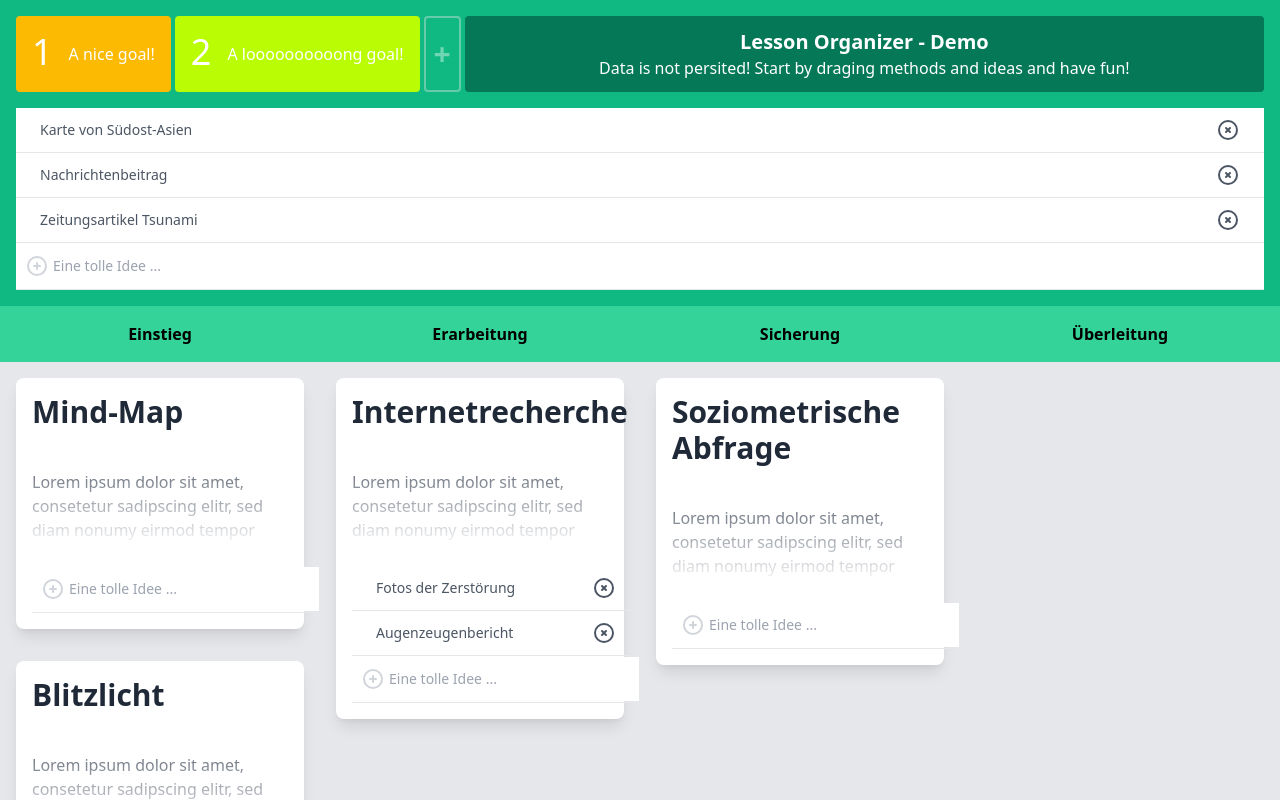
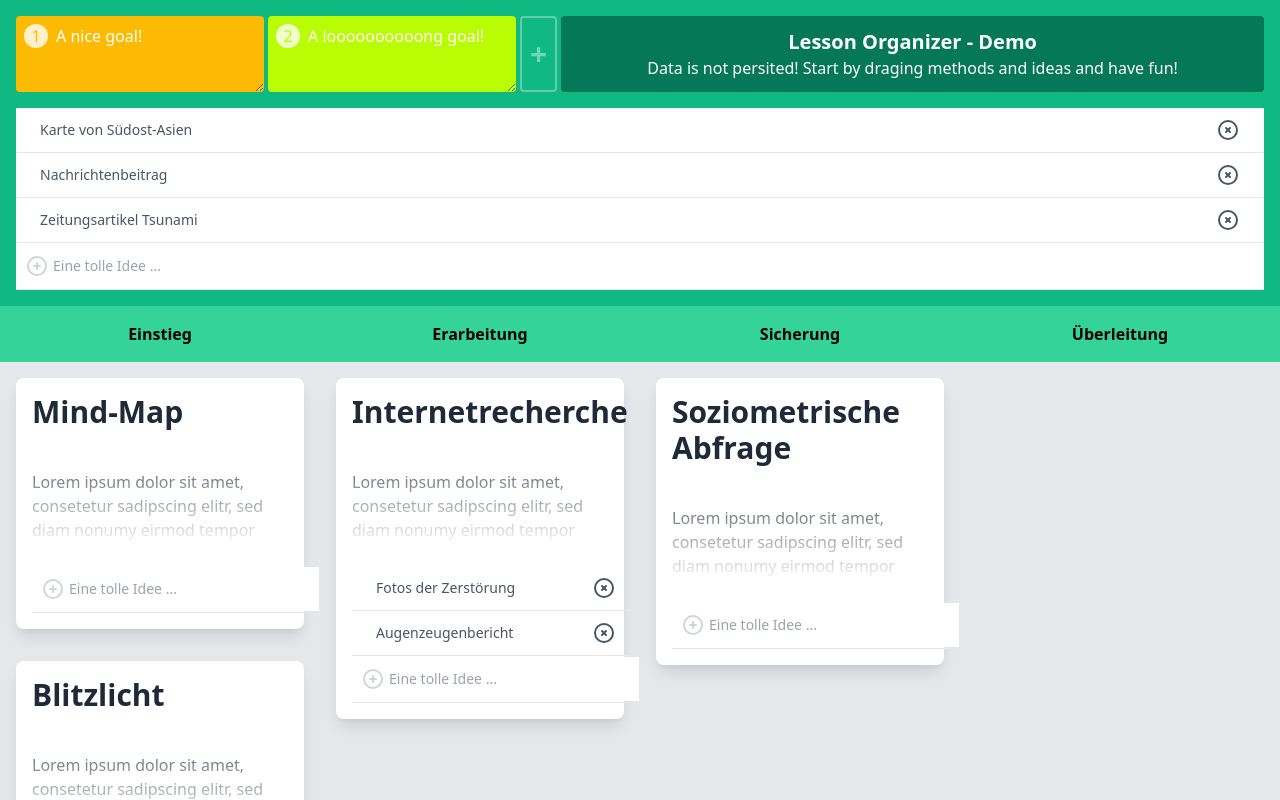
Before and after one commit to nflow/lesson_organizer, a Vue app: page /#/ in a window 1280 px wide. Built offline with nearby package versions, Linux system fonts and the light colour scheme.

Commit message:
Added goals

```diff
--- a/src/components/Goal.vue
+++ b/src/components/Goal.vue
@@ -1,15 +1,38 @@
 <template>
   <div
     :style="{ backgroundColor: bgColor }"
-    class="flex-initial flex flex-row text-center p-4 text-white rounded"
+    class="relative block align-middle text-center text-white rounded"
   >
-    <div class="flex-initial text-4xl align-middle pr-4">{{ order_id }}</div>
-    <div class="flex items-center">{{ text }}</div>
+    <div :style="{ color: bgColor }" class="fixed h-full pl-2 pt-2 opacity-80">
+      <div class="bg-white flex w-6 h-6 rounded-full items-center">
+        <span class="w-full">
+          {{ order_id }}
+        </span>
+      </div>
+    </div>
+    <textarea
+      class="
+        text-shadow
+        resize-y
+        max-w-xs
+        break-words
+        bg-transparent
+        align-middle
+        p-2
+        pl-10
+        text-md
+        block
+        rounded-lg
+        w-full
+        h-full
+      "
+      v-model="refText"
+    />
   </div>
 </template>
 
 <script lang="ts">
-import { defineComponent } from "@vue/runtime-core";
+import { defineComponent, ref, toRef } from "@vue/runtime-core";
 
 export default defineComponent({
   name: "Goal",
@@ -27,5 +50,10 @@ export default defineComponent({
       require: true,
     },
   },
+  setup(props) {
+    const refText = toRef(props, "text");
+
+    return { refText };
+  },
 });
 </script>
--- /dev/null
+++ b/src/components/InputDialog.vue
@@ -0,0 +1,31 @@
+<template>
+  <div
+    :style="{ backgroundColor: bgColor }"
+    class="flex-initial flex flex-row text-center p-4 text-white rounded"
+  >
+    <div class="flex-initial text-4xl align-middle pr-4">{{ order_id }}</div>
+    <div class="flex items-center">{{ text }}</div>
+  </div>
+</template>
+
+<script lang="ts">
+import { defineComponent } from "@vue/runtime-core";
+
+export default defineComponent({
+  name: "InputDialog",
+  props: {
+    order_id: {
+      type: Number,
+      require: true,
+    },
+    text: {
+      type: String,
+      require: true,
+    },
+    bgColor: {
+      type: String,
+      require: true,
+    },
+  },
+});
+</script>
--- a/src/views/Main.vue
+++ b/src/views/Main.vue
@@ -2,13 +2,21 @@
   <div class="flex flex-col bg-gray-200 m-0 h-full">
     <div class="flex flex-col flex-initial bg-green-500 p-4 space-y-4">
       <div class="flex flex-row gap-1 flex-auto">
-        <Goal
-          v-for="goal in goals"
-          :key="goal.id"
-          :order_id="goal.order_id"
-          :text="goal.text"
-          :bgColor="goal.color"
-        />
+        <Draggable
+          class="flex flex-initial space-x-1"
+          v-model="goals"
+          item-key="goal-id"
+          animation="150"
+          group="goals"
+        >
+          <template #item="{ element }">
+            <Goal
+              :order_id="element.order_id"
+              :text="element.text"
+              :bgColor="element.color"
+            />
+          </template>
+        </Draggable>
         <CardButton @click="console.log('foo')" class="flex-initial" />
         <div
           class="
@@ -16,6 +24,7 @@
             text-center
             bg-green-700
             p-3
+            h-full
             text-white
             self-center
             rounded
--- a/tsconfig.json
+++ b/tsconfig.json
@@ -24,6 +24,6 @@
     "src/**/*.vue",
     "tests/**/*.ts",
     "tests/**/*.tsx"
-  ],
+, "src/components/InputDialog.vue"  ],
   "exclude": ["node_modules"]
 }
```
